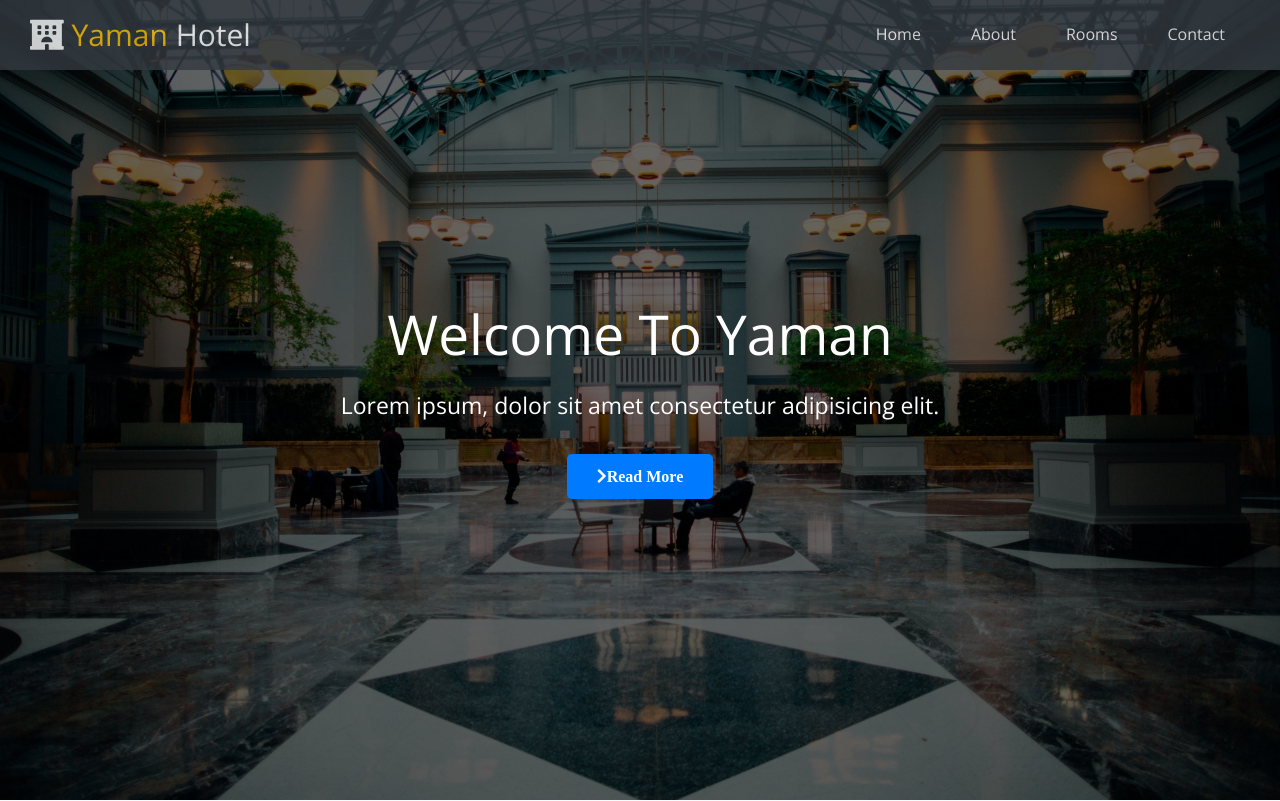
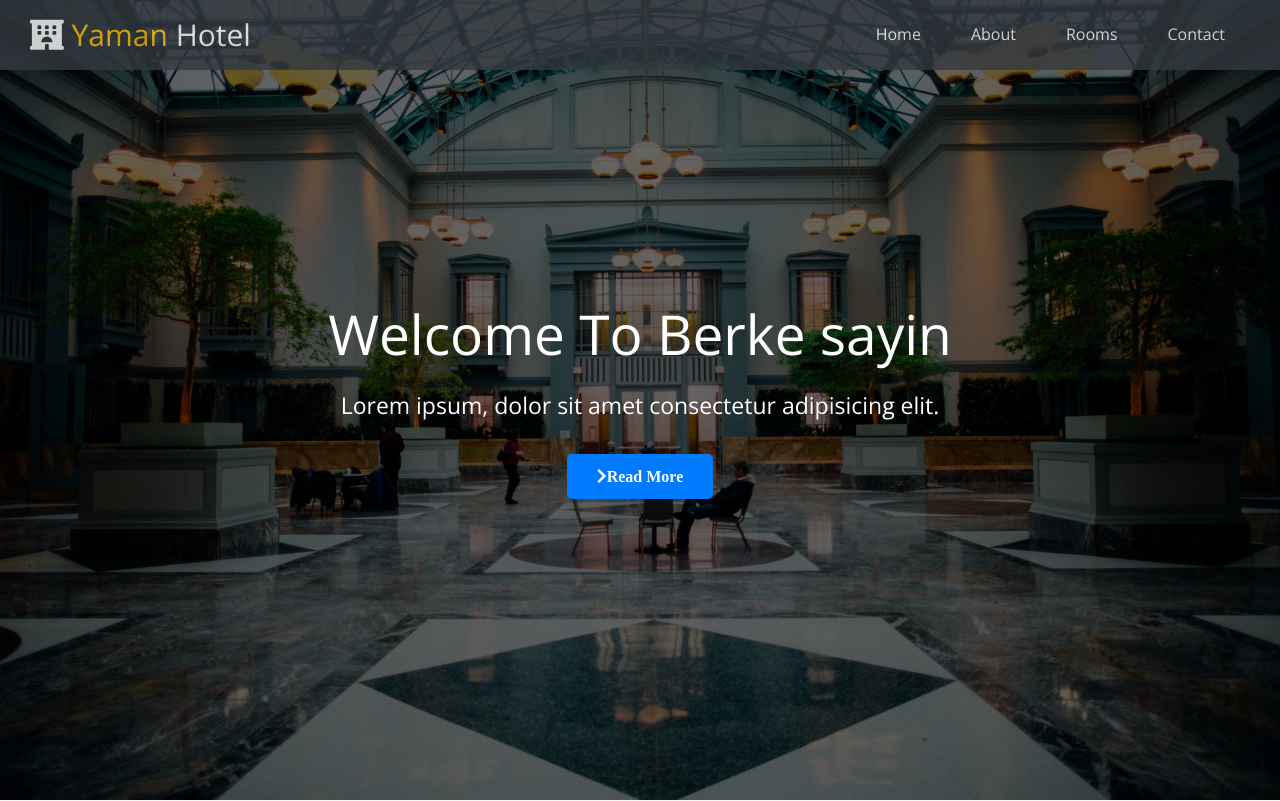
Before and after one commit to HYamaan/hotel-site, a plain HTML site: page index.html in a window 1280 px wide. Shown: the top 801 px of the page. Drawn offline with nearby package versions, Linux system fonts and the light colour scheme.

Commit message:
change name

```diff
--- a/index.html
+++ b/index.html
@@ -28,7 +28,7 @@
         </div>
 
         <div class="content">
-            <h1>Welcome To Yaman</h1>
+            <h1>Welcome To Berke sayin</h1>
             <p>Lorem ipsum, dolor sit amet consectetur adipisicing elit.</p>
             <a href="" class="btn btn-primary">
                 <i class="fas fa-chevron-right">Read More</i>
```
